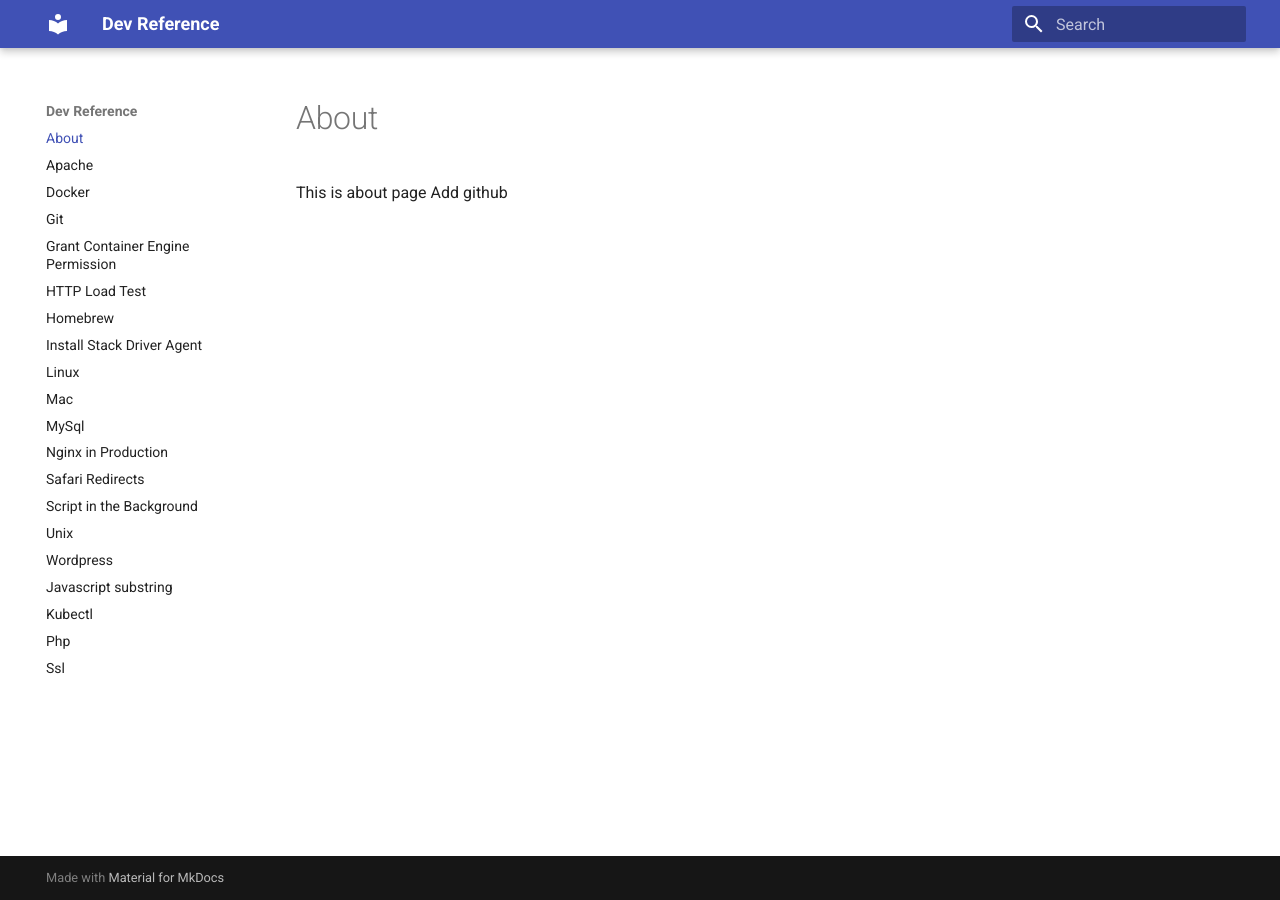
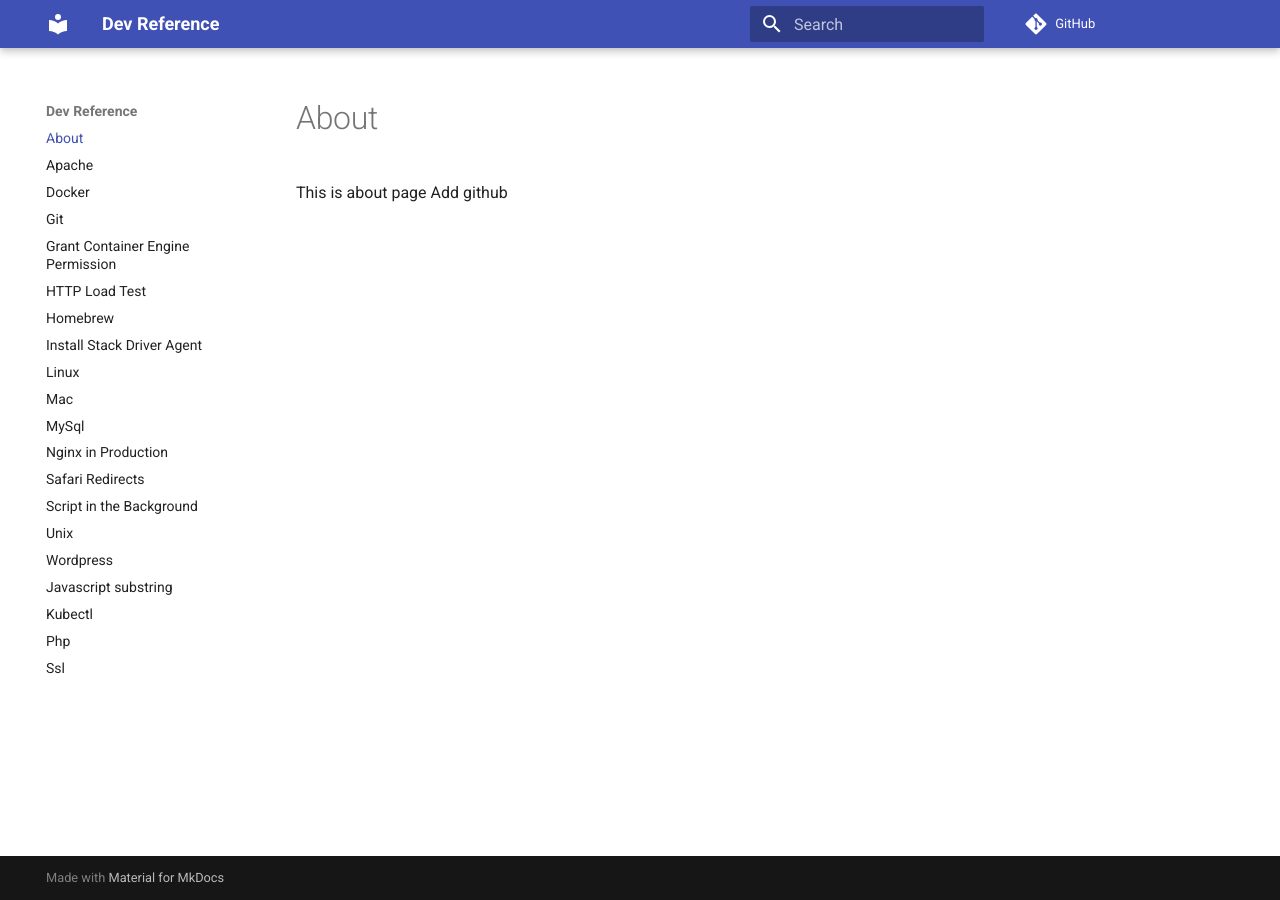
Before and after one commit to STIKO/devreference, an MkDocs documentation site: the page built from docs/About.md, in a window 1280 px wide. Built offline with MkDocs 1.6.1 and Material for MkDocs 9.7.7, drawn with Linux system fonts in a browser that asks for light colours; comment, search, counter and statistics services are not loaded.

Commit message:
Update conf

```diff
--- a/mkdocs.yml
+++ b/mkdocs.yml
@@ -1,5 +1,7 @@
 site_name: Dev Reference
-
+site_url: https://stiko.github.io/devreference/
+repo_url: https://github.com/stiko/devreference
+repo_name: GitHub
 theme:
     name: 'material'
 
```
